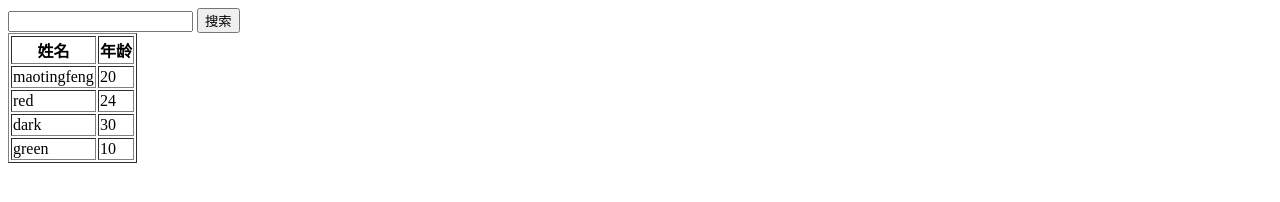
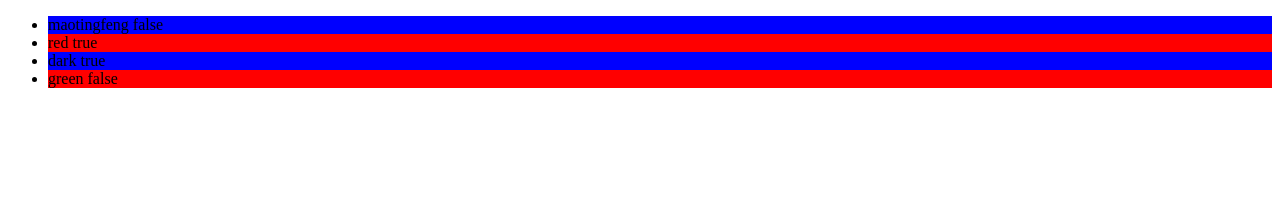
Before and after one commit to lcoder/miaov, a plain HTML site: page angular/index.html in a window 1280 px wide. Drawn offline with nearby package versions, Linux system fonts and the light colour scheme.

Commit message:
repeat循环内部变量详解

```diff
--- a/angular/index.html
+++ b/angular/index.html
@@ -22,13 +22,7 @@ m1.controller("Aaa",["$scope","$filter",function($scope,$filter){
         { name: "green" , age: "10" }
     ]
     $scope.dataList = origin_data ;
-    $scope.fnSort = function(args){
-        arguments.callee["fnSort"+args] = !arguments.callee["fnSort"+args] ;
-        $scope.dataList = $filter("orderBy")( $scope.dataList , args , arguments.callee["fnSort"+args] );
-    }
-    $scope.fnFilter = function(){
-        $scope.dataList = $filter("filter")( origin_data , $scope.filterVal );
-    }
+
 }]);
 //angular.bootstrap(document,["myApp"])           // 初始化模块
 
@@ -37,18 +31,9 @@ m1.controller("Aaa",["$scope","$filter",function($scope,$filter){
 <body>
 
     <div id="aa" ng-controller="Aaa">
-        <input type="text" ng-model="filterVal" >
-        <input type="button" ng-click="fnFilter()" value="搜索" >
-        <table border="1">
-            <tr>
-                <th ng-click="fnSort('name')">姓名</th>
-                <th ng-click="fnSort('age')">年龄</th>
-            </tr>
-            <tr ng-repeat=" data in dataList ">
-                <td>{{ data.name }}</td>
-                <td>{{ data.age }}</td>
-            </tr>
-        </table>
+        <ul>
+            <li style="background-color: {{ $odd ? 'red': 'blue' }}" ng-repeat=" data in dataList ">{{ data.name + "  " + $middle }}</li>
+        </ul>
     </div>
 
 </body>
```
